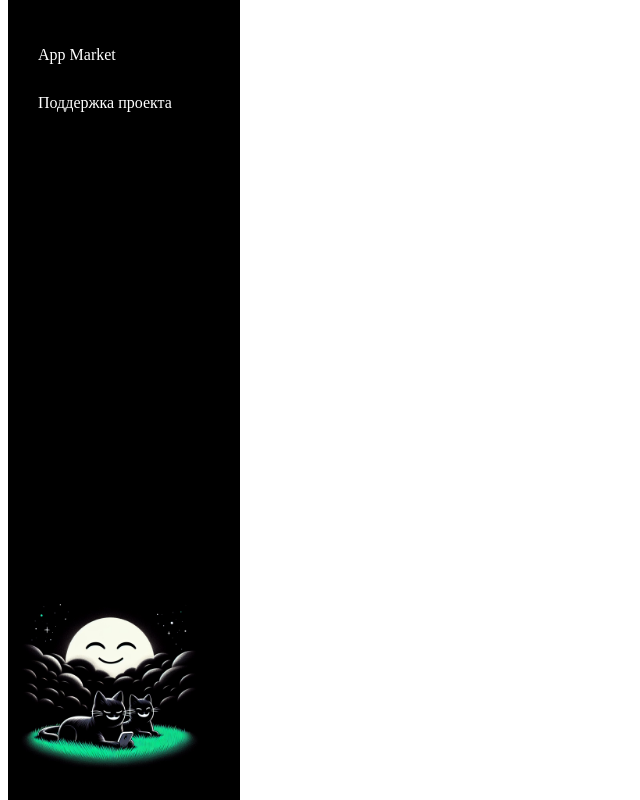
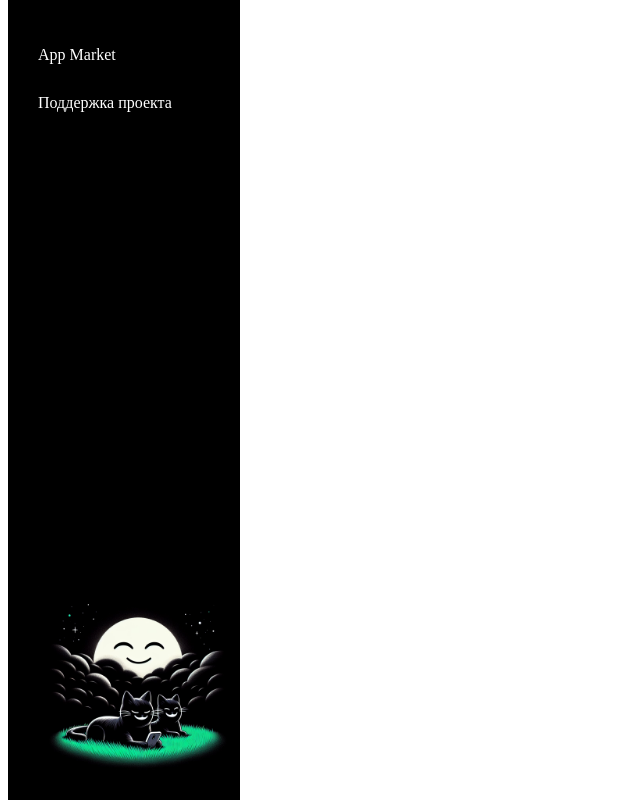
Before and after one commit to Yusuv27/siteIosif, a plain HTML site: page sidebar.html in a window 1280 px wide. Shown: the whole page, without its empty margins (0-640 px from the left). Drawn offline with Linux system fonts and the light colour scheme.

Commit message:
Update sidebar.html

```diff
--- a/sidebar.html
+++ b/sidebar.html
@@ -48,7 +48,6 @@
     margin-top: auto; /* Делаем отступ сверху, чтобы переместить изображение вниз */
     position: fixed; /* Фиксируем изображение в позиции */
     bottom: 0; /* Снизу */
-    left: 0; /* Слева */
     margin: 10px; /* Отступ от краев экрана */
     text-align: center;
 }
```
